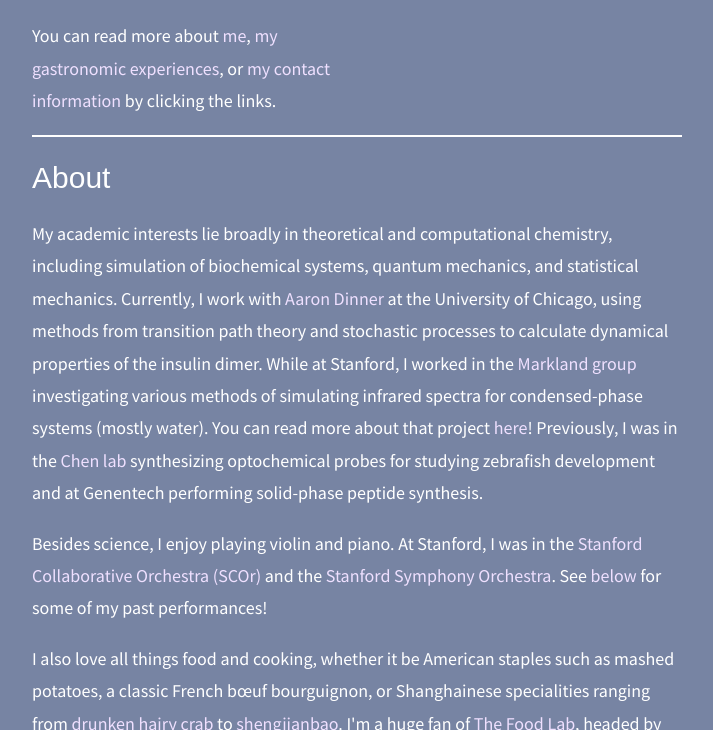
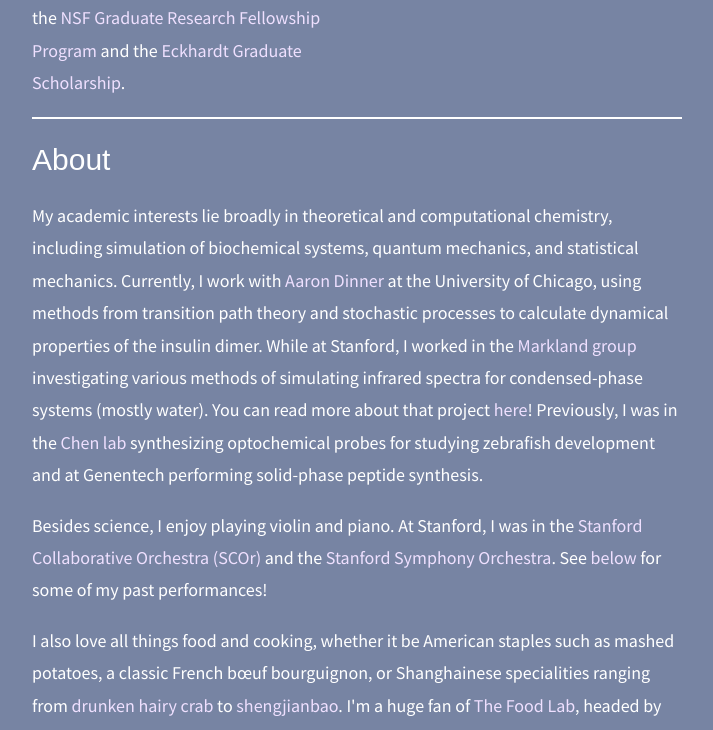
Before and after one commit to spencercguo/spencercguo.github.io, a plain HTML site: page index.html in a window 1280 px wide. Shown: the part 370-1100 px from the top of the page, without its empty margins (283-996 px from the left). Drawn offline with nearby package versions, Linux system fonts and the light colour scheme.

Commit message:
updated CV and fixed main page

```diff
--- a/index.html
+++ b/index.html
@@ -33,12 +33,8 @@
             <p> Hi! Welcome to my personal website.
                 My name is Spencer Guo and I'm an recent graduate from <a href="https://web.stanford.edu/">Stanford University</a>, where I earned my B.S. in chemistry.
                 This fall, I'll be starting graduate school at the <a href="https://chemistry.uchicago.edu/">University of Chicago</a>.
+                I'm grateful to be supported by the <a href="https://www.nsfgrfp.org/">NSF Graduate Research Fellowship Program</a> and the <a href="https://physicalsciences.uchicago.edu/academics/financial-aid/eckhardt-scholars/">Eckhardt Graduate Scholarship</a>.
             </p>
-
-            <p>
-                You can read more about <a href="#about"> me</a>, <a href="#writing">my gastronomic experiences</a>, or <a href="#contact">my contact information</a> by clicking the links.
-            </p>
-
 
           </div>
           <div class="column"><img src="img/me.jpg" style="float: right"></div>
```
Also changed, not shown: research.html (+1 -0 lines), 1 other file.
